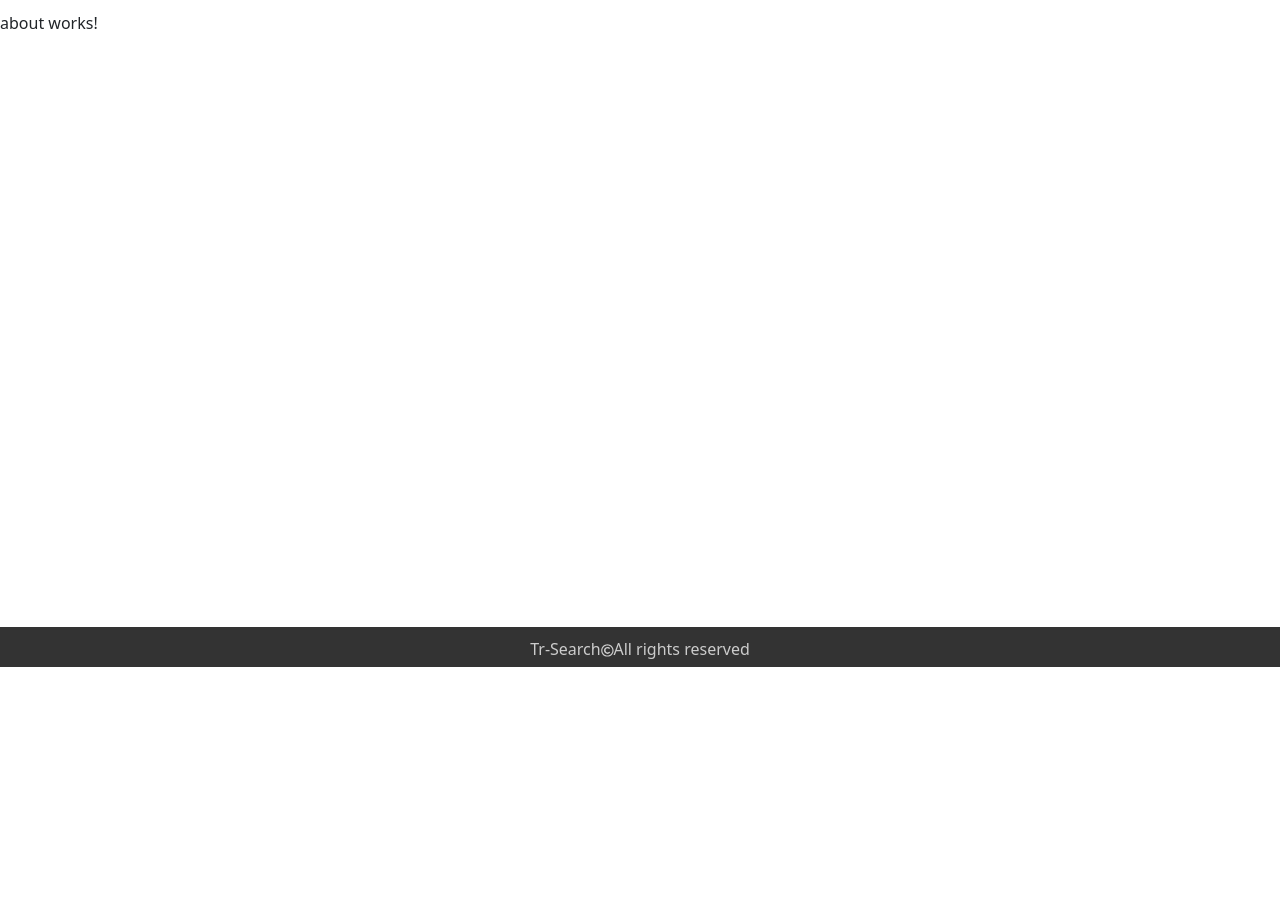
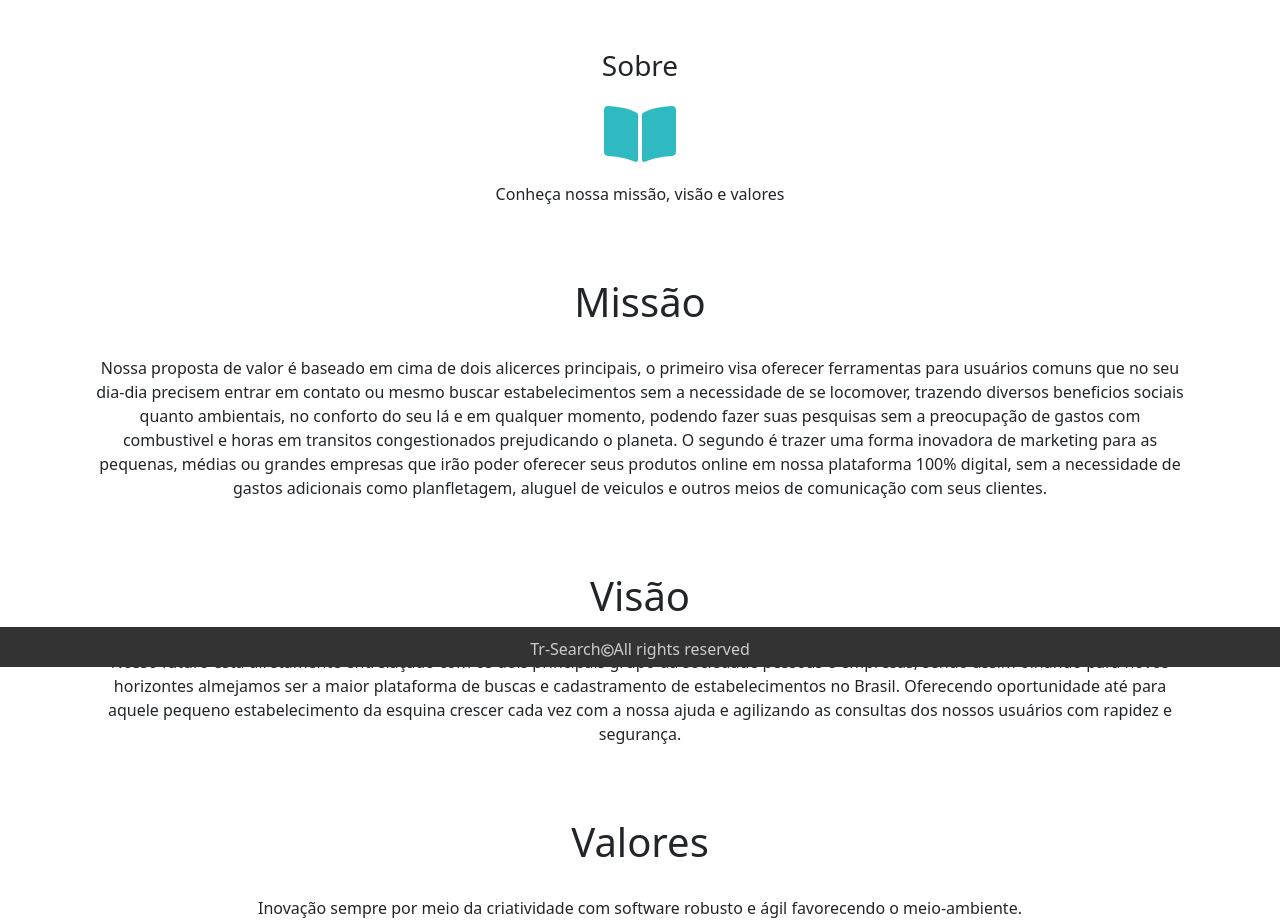
Before and after one commit to Daniel-Fonseca-da-Silva/Tr-Search-Front, an Angular app: page /about in a window 1280 px wide. Shown: the part 133-1053 px from the top of the page. Before the commit the page ends 800 px from the top, so only its background shows below. Built offline with nearby package versions, Linux system fonts and the light colour scheme.

Commit message:
Created the about page

```diff
--- a/src/app/abouts/about/about.component.css
+++ b/src/app/abouts/about/about.component.css
@@ -0,0 +1,17 @@
+.fa-book-open {
+  font-size: 4rem;
+  color: #2fbac2;
+}
+
+.about-text1 {
+  margin-top: 3%;
+}
+
+.Title {
+  padding-top: 5%;
+  padding-bottom: 2%;
+}
+
+.final{
+  padding-bottom: 10%;
+}
--- a/src/app/abouts/about/about.component.html
+++ b/src/app/abouts/about/about.component.html
@@ -1 +1,28 @@
-<p>about works!</p>
+<div class="container">
+  <p class="fs-3 about-text1 text-center">Sobre</p>
+  <p class="logo-corp text-center"><i class="fas fa-book-open"></i></p>
+  <p class="description-txt text-center">
+    Conheça nossa missão, visão e valores
+  </p>
+  <div class="container text-center">
+    <div class="row">
+      <h1 class="Title">Missão</h1>
+      <p class="bodyM">
+        Nossa proposta de valor é baseado em cima de dois alicerces principais, o primeiro visa oferecer ferramentas para usuários comuns que no seu dia-dia precisem entrar em contato ou mesmo buscar estabelecimentos sem a necessidade de se locomover, trazendo diversos beneficios sociais quanto ambientais, no conforto do seu lá e em qualquer momento, podendo fazer suas pesquisas sem a preocupação de gastos com combustivel e horas em transitos congestionados prejudicando o planeta. O segundo é trazer uma forma inovadora de marketing para as pequenas, médias ou grandes empresas que irão poder oferecer seus produtos online em nossa plataforma 100% digital, sem a necessidade de gastos adicionais como planfletagem, aluguel de veiculos e outros meios de comunicação com seus clientes.
+      </p>
+    </div>
+    <div class="row">
+      <h1 class="Title">Visão</h1>
+      <p class="bodyM">
+        Nosso futuro está diretamente entrelaçado com os dois principais grupo da sociedade pessoas e empresas, sendo assim olhando para novos horizontes almejamos ser a maior plataforma de buscas e cadastramento de estabelecimentos no Brasil. Oferecendo oportunidade até para aquele pequeno estabelecimento da esquina crescer cada vez com a nossa ajuda e agilizando as consultas dos nossos usuários com rapidez e segurança.
+      </p>
+    </div>
+    <div class="row final">
+      <h1 class="Title">Valores</h1>
+      <p class="body">
+        Inovação sempre por meio da criatividade com software robusto e ágil favorecendo o meio-ambiente.
+      </p>
+    </div>
+    <h1>sasd</h1>
+  </div>
+</div>
```
